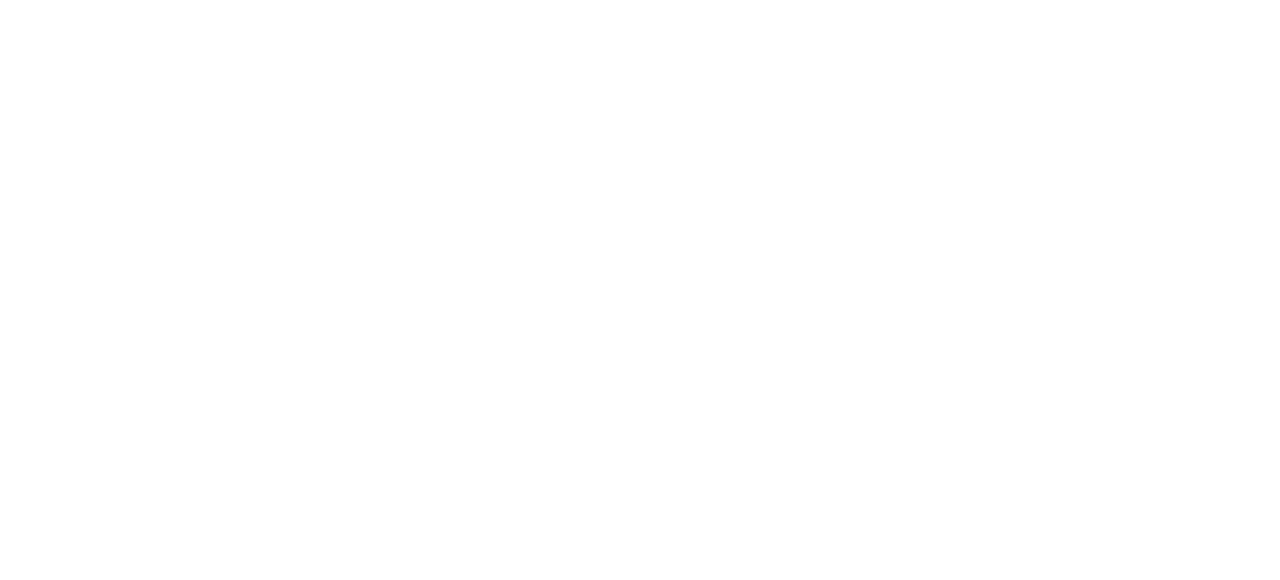
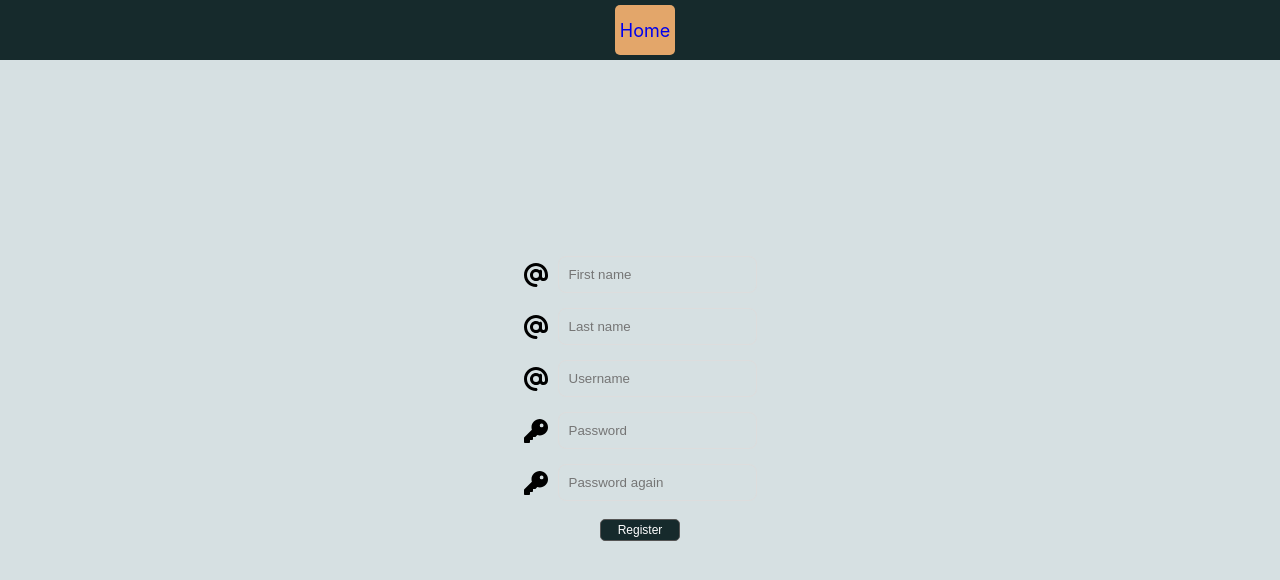
Before and after one commit to dKriszti15/Chat-Webapp-with-Rust-backend-ReactTS-frontend, a React (Create React App) app in the folder frontend/: page /register in a window 1280 px wide. Before the commit this address had no page. Shown: the top 580 px of the page. Built offline with nearby package versions, Linux system fonts and the light colour scheme.

Commit message:
login + register pages started

```diff
--- a/frontend/package.json
+++ b/frontend/package.json
@@ -3,6 +3,9 @@
   "version": "0.1.0",
   "private": true,
   "dependencies": {
+    "@fortawesome/free-regular-svg-icons": "^6.6.0",
+    "@fortawesome/free-solid-svg-icons": "^6.6.0",
+    "@fortawesome/react-fontawesome": "^0.2.2",
     "@reduxjs/toolkit": "^2.2.7",
     "@testing-library/jest-dom": "^6.5.0",
     "@testing-library/react": "^16.0.1",
@@ -19,6 +22,7 @@
     "process": "^0.11.10",
     "react": "^18.3.1",
     "react-app-rewired": "^2.2.1",
+    "react-bootstrap": "^2.10.4",
     "react-dom": "^18.3.1",
     "react-router-dom": "^6.26.1",
     "react-scripts": "5.0.1",
--- a/frontend/src/App.tsx
+++ b/frontend/src/App.tsx
@@ -1,9 +1,11 @@
 import React, { useEffect, useState } from 'react';
 import logo from './logo.svg';
-import './App.css';
+import './style.css';
 import { userStore } from './services/UserService';
 import { BrowserRouter, Route, Routes } from 'react-router-dom';
 import HomePage from './routes/HomePage';
+import RegisterPage from './routes/RegisterPage';
+import LoginPage from './routes/LoginPage';
 
 function App() {
   const [token, setToken] = useState<string | null>(null);
@@ -19,7 +21,8 @@ function App() {
       <BrowserRouter>
         <Routes>
           <Route path="/" element={<HomePage />} />
-
+          <Route path="/register" element={<RegisterPage />} />
+          <Route path="/login" element={<LoginPage />} />
         </Routes>
       </BrowserRouter>
     );
--- a/frontend/src/routes/HomePage.tsx
+++ b/frontend/src/routes/HomePage.tsx
@@ -1,8 +1,17 @@
+import { Navbar } from "react-bootstrap";
+import { Link } from "react-router-dom";
 
 
 function HomePage(){
     return(
-        <p>HELLO</p>
+        <Navbar>
+            <Link className="nav-link" to="/login">
+                Login
+            </Link>
+            <Link className="nav-link" to="/register">
+                Register
+            </Link>
+        </Navbar>
     )
 }
 
--- /dev/null
+++ b/frontend/src/routes/LoginPage.tsx
@@ -0,0 +1,53 @@
+import { faAt } from "@fortawesome/free-solid-svg-icons";
+import { FontAwesomeIcon } from "@fortawesome/react-fontawesome";
+import { Button, Container, Form, InputGroup, Navbar } from "react-bootstrap";
+import { Link } from "react-router-dom";
+
+
+function LoginPage(){
+    function tryLogin(){
+
+    }
+
+    return(
+        <>
+        <Navbar>
+            <Link className="nav-link" to="/">Home</Link>
+        </Navbar>
+        <Container >
+            <InputGroup className="mb-3">
+              <InputGroup.Text>
+                <FontAwesomeIcon icon={faAt} size="xl" />
+              </InputGroup.Text>
+              <Form.Control
+                type="text"
+                className="form-control"
+                id="username"
+                placeholder="Username"
+                size="lg"
+              />
+            </InputGroup>
+            <InputGroup className="mb-3">
+              <InputGroup.Text>
+                <FontAwesomeIcon icon={faAt} size="xl" />
+              </InputGroup.Text>
+              <Form.Control
+                type="text"
+                className="form-control"
+                id="password"
+                placeholder="Password"
+                size="lg"
+              />
+            </InputGroup>
+            <div className="d-grid">
+              <Button size="lg" onClick={tryLogin}>
+                Login
+              </Button>
+            </div>
+        </Container>
+        </>
+    )
+}
+
+
+export default LoginPage;
--- /dev/null
+++ b/frontend/src/routes/RegisterPage.tsx
@@ -0,0 +1,89 @@
+import { faAt, faKey } from "@fortawesome/free-solid-svg-icons";
+import { FontAwesomeIcon } from "@fortawesome/react-fontawesome";
+import { Button, Container, Form, InputGroup, Navbar } from "react-bootstrap";
+import { Link } from "react-router-dom";
+
+
+function RegisterPage(){
+    function tryRegister(){
+
+    }
+
+    return(
+        <>
+        <Navbar>
+            <Link className="nav-link" to="/">Home</Link>
+        </Navbar>
+        <Container >
+            <InputGroup className="mb-3">
+              <InputGroup.Text>
+                <FontAwesomeIcon icon={faAt} size="xl" />
+              </InputGroup.Text>
+              <Form.Control
+                type="text"
+                className="form-control"
+                id="firstname"
+                placeholder="First name"
+                size="lg"
+              />
+            </InputGroup>
+            <InputGroup className="mb-3">
+              <InputGroup.Text>
+                <FontAwesomeIcon icon={faAt} size="xl" />
+              </InputGroup.Text>
+              <Form.Control
+                type="text"
+                className="form-control"
+                id="lastname"
+                placeholder="Last name"
+                size="lg"
+              />
+            </InputGroup>
+            <InputGroup className="mb-3">
+              <InputGroup.Text>
+                <FontAwesomeIcon icon={faAt} size="xl" />
+              </InputGroup.Text>
+              <Form.Control
+                type="text"
+                className="form-control"
+                id="username"
+                placeholder="Username"
+                size="lg"
+              />
+            </InputGroup>
+            <InputGroup className="mb-3">
+              <InputGroup.Text>
+                <FontAwesomeIcon icon={faKey} size="xl" />
+              </InputGroup.Text>
+              <Form.Control
+                type="password"
+                className="form-control"
+                id="password"
+                placeholder="Password"
+                size="lg"
+              />
+            </InputGroup>
+            <InputGroup className="mb-3">
+              <InputGroup.Text>
+                <FontAwesomeIcon icon={faKey} size="xl" />
+              </InputGroup.Text>
+              <Form.Control
+                type="password"
+                className="form-control"
+                id="password_again"
+                placeholder="Password again"
+                size="lg"
+              />
+            </InputGroup>
+            <div className="d-grid">
+              <Button size="lg" onClick={tryRegister}>
+                Register
+              </Button>
+            </div>
+        </Container>
+        </>
+    )
+}
+
+
+export default RegisterPage;
--- /dev/null
+++ b/frontend/src/style.css
@@ -0,0 +1,219 @@
+body {
+  display: flex;
+  justify-content: center;
+  align-items: center;
+  height: 100vh;
+  margin: 0;
+  background-color: #D6E0E2;
+  text-align: center;
+  flex-direction: column;
+}
+
+#content {
+  display: flex;
+  flex-direction: column;
+  align-items: center;
+  justify-content: center;
+  background-color: #FEFCF6;
+  padding: 20px;
+  border-radius: 30px;
+}
+
+#messageContainer {
+  display: flex;
+  flex-direction: column;
+  background-color: #D6E0E2;
+  width: 800px;
+  height: 600px;
+  overflow-y: scroll;
+  overflow-x: hidden;
+  align-self: center;
+  padding: 20px;
+  border-radius: 30px;
+  gap: 10px;
+}
+
+
+.messageRight {
+  align-self: flex-end;
+  background-color: rgb(127, 169, 154);
+  border-radius: 10px;
+  padding: 15px;
+}
+
+.messageLeft {
+  align-self: flex-start;
+  background-color: rgb(84, 136, 160);
+  border-radius: 10px;
+  padding: 15px;
+}
+
+ul {
+  list-style-type: none;
+}
+
+table {
+  width: 80%;
+  margin: 20px auto;
+  border-collapse: collapse;
+  text-align: center;
+  font-family: Arial, sans-serif;
+  background-color: #f9f9f9;
+}
+
+table th,
+table td {
+  padding: 12px;
+  border: 1px solid #ddd;
+}
+
+table tr:nth-child(odd) {
+  background-color: #f2f2f2;
+}
+
+table tr:hover {
+  background-color: #e3a66a;
+}
+
+#noISBN {
+  display: none;
+}
+
+#noisbnP {
+  display: none;
+}
+
+nav {
+  width: 100%;
+  background-color: #162A2C;
+  position: fixed;
+  top: 0;
+  left: 0;
+  padding: 5px 5px;
+  display: flex;
+  height: 50px;
+  justify-content: center;
+}
+
+.navgomb {
+  height: 100%;
+  width: 125px;
+  display: flex;
+  align-items: center;
+  justify-content: center;
+  color: white;
+  background-color: rgb(214, 136, 34);
+  border-radius: 4px;
+  transition: background-color 0.3s;
+  text-align: center;
+  font-weight: bold;
+  align-self: center;
+  margin: 0 10px;
+}
+
+.navgomb:hover {
+  background-color: #555;
+}
+
+#fooldalA:visited {
+  text-decoration: none;
+}
+#fooldalA {
+  text-decoration: none;
+}
+
+a {
+  text-decoration: none;
+}
+
+button {
+  background-color: #162A2C;
+  color: white;
+  border: none;
+  padding: 3px 10px;
+  margin: 3px;
+  font-size: 12px;
+  border-radius: 5px;
+  cursor: pointer;
+  border: 1px solid #555;
+  width: 5rem;
+}
+
+button:hover {
+  background-color: #555;
+  transform: scale(1.05);
+}
+
+button:active {
+  background-color: #555;
+  transform: scale(0.95);
+}
+
+form {
+  width: 90%;
+  margin: 10px auto;
+  padding: 10px;
+  background-color: #D6E0E2;
+  border: 1px solid #ddd;
+  border-radius: 8px;
+  font-family: Arial, sans-serif;
+  display: flex;
+  flex-wrap: wrap;
+  flex-direction: column;
+  align-items: center;
+}
+
+.form-control {
+  width: auto;
+  padding: 10px;
+  background-color: #D6E0E2;
+  border: 1px solid #ddd;
+  border-radius: 8px;
+  font-family: Arial, sans-serif;
+  margin-left: 10px;
+}
+
+.input-group-text {
+  background-color: #D6E0E2;
+  border-radius: 8px 0 0 8px;
+}
+
+.input-group {
+  display: flex;
+  align-items: center;
+  width: 100%;
+  margin-bottom: 15px;
+}
+
+
+form input[type='text'],
+form input[type='email'],
+form input[type='password'],
+form input[type='number'],
+form select,
+form textarea {
+  width: 50%;
+  padding: 10px;
+  margin-top: 5px;
+  margin-bottom: 5px;
+  border: 1px solid #8f8d8d;
+  border-radius: 4px;
+  background-color: #FEFCF6;
+}
+
+
+#toUser{
+  width: 18rem;
+}
+
+#messageInput{
+  width: 16rem;
+}
+
+a {
+  background-color: #e3a66a;
+  border-radius: 5px;
+  align-content: center;
+  padding: 5px;
+  font-size: large;
+}
```
Also changed, not shown: 1 other file (tests, documents, lock files or other folders).
